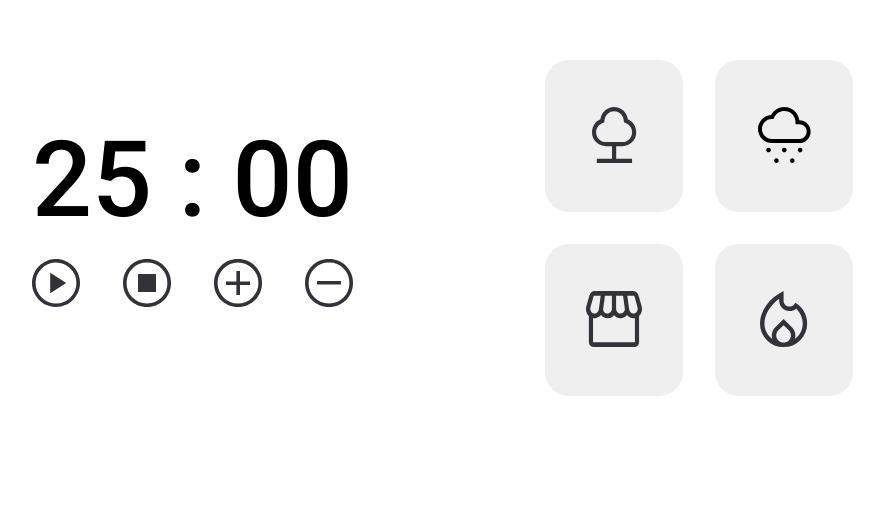
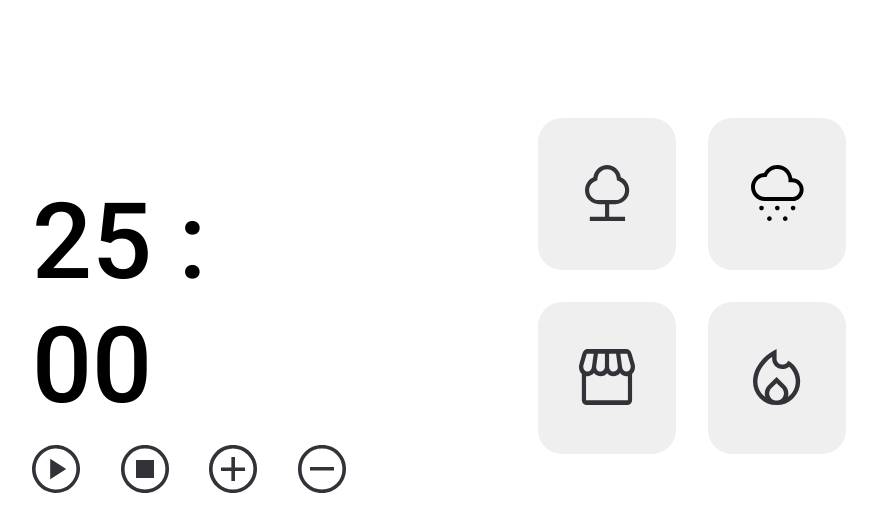
Before and after one commit to onildojoao/Stage5-Focus2.0, a plain HTML site: page index.html in a window 1280 px wide. Shown: the part 136-668 px from the top of the page, without its empty margins (201-1085 px from the left). Drawn offline with Linux system fonts and the light colour scheme.

Commit message:
Update margin

```diff
--- a/style.css
+++ b/style.css
@@ -16,7 +16,9 @@ body {
 
 main {
   display: flex;
+  align-items: center;
   gap: 19.2rem;
+  margin: 25.4rem 23.3rem;
 }
 
 button {
@@ -26,8 +28,6 @@ button {
 .timer-wrapper {
   width: 32.1rem;
   height: 21.3rem;
-  margin-top: 25.4rem;
-  margin-left: 23.3rem;
 }
 
 .timer-count {
@@ -54,8 +54,6 @@ button {
   grid-template-columns: 1fr 1fr;
 
   gap: 3.2rem;
-
-  margin-top: 19.6rem;
 }
 
 .sounds-wrapper button {
```
